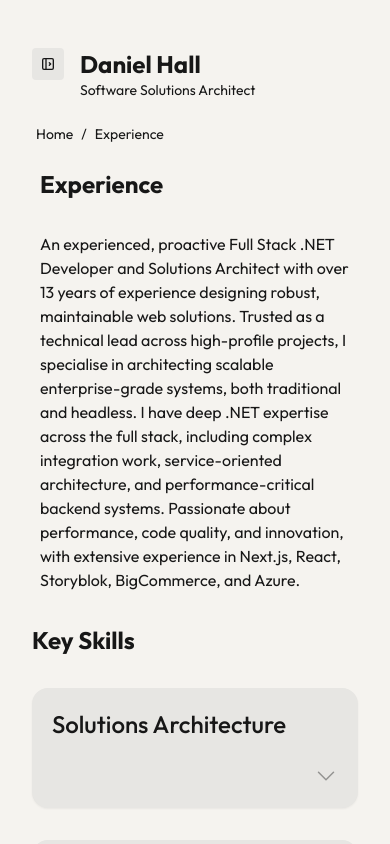
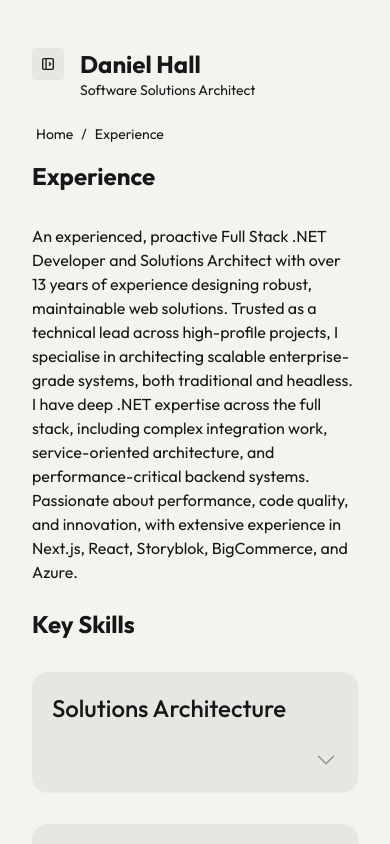
Before and after one commit to danielhall/nextjs-daniel-hall-blog, a Next.js app: page /experience in a window 390 px wide. Built offline with nearby package versions, Linux system fonts and the light colour scheme.

Commit message:
Remove redundant padding from Prose component in Contact and Experience pages for consistent layout

```diff
--- a/src/app/contact/page.tsx
+++ b/src/app/contact/page.tsx
@@ -11,7 +11,7 @@ export const metadata = generateMetadata({
 export default function IndexPage() {
   return (
     <>
-      <div className="prose p-2 md:p-5 mb-6 md:mb-0">
+      <div className="prose md:p-5 mb-6 md:mb-0">
         <h1 className="text-2xl font-bold mb-8">Get in Touch</h1>
         <p>If you&apos;d like to connect, collaborate, or just say hello, you can reach me via LinkedIn, X, or Bluesky.</p>
         <p>I&apos;m always happy to chat about solutions architecture, .NET, Next.js, open-source projects, or anything you&apos;ve seen on this site.</p>
--- a/src/app/experience/page.tsx
+++ b/src/app/experience/page.tsx
@@ -11,7 +11,7 @@ export const metadata = generateMetadata({
 export default function IndexPage() {
   return (
     <>
-      <div className="prose p-2 md:p-5 mb-6 md:mb-0">
+      <div className="prose md:p-5 mb-6 md:mb-0">
         <h1 className="text-2xl font-bold mb-8">Experience</h1>
         <p>An experienced, proactive Full Stack .NET Developer and Solutions Architect with over 13 years of experience designing robust, maintainable web solutions. Trusted as a technical lead across high-profile projects, I specialise in architecting scalable enterprise-grade systems, both traditional and headless. I have deep .NET expertise across the full stack, including complex integration work, service-oriented architecture, and performance-critical backend systems. Passionate about performance, code quality, and innovation, with extensive experience in Next.js, React, Storyblok, BigCommerce, and Azure.</p>
       </div>
```
